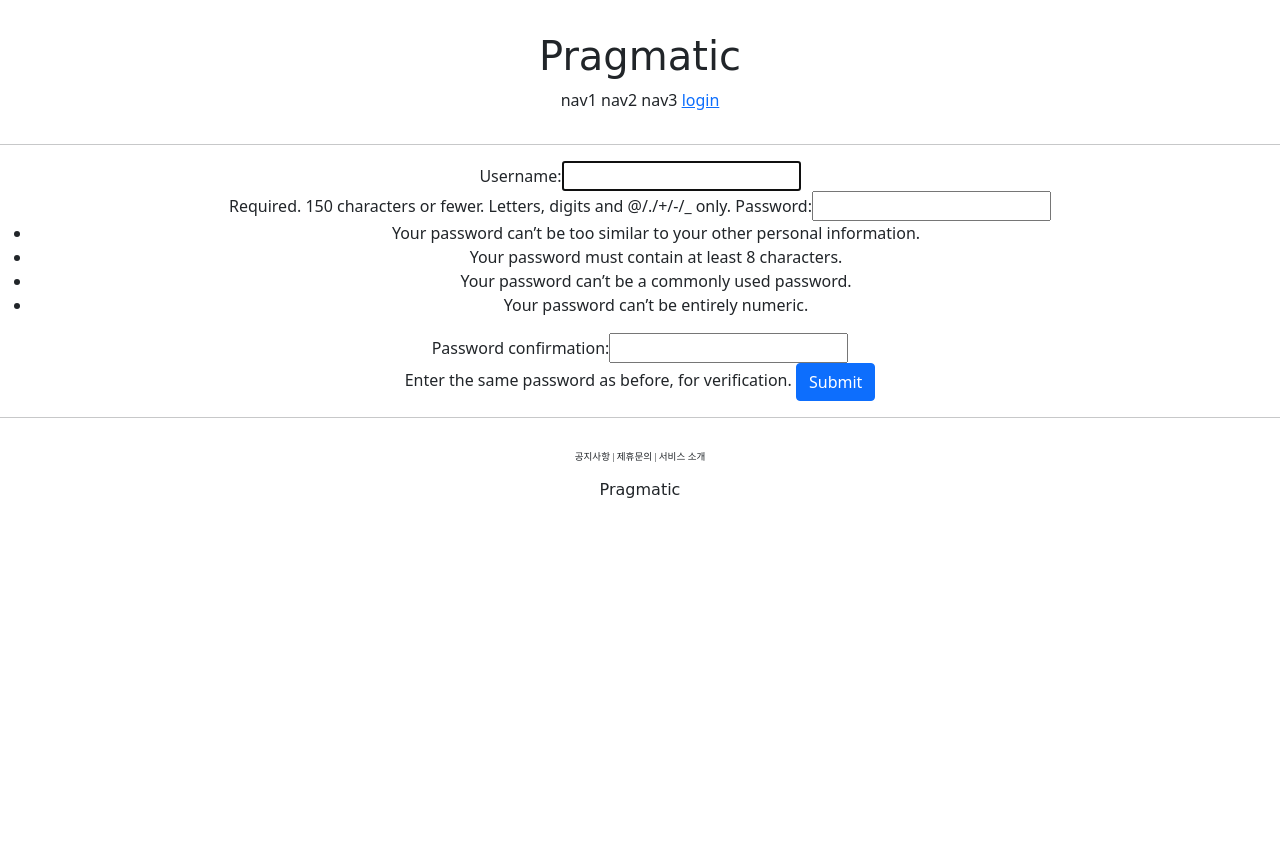
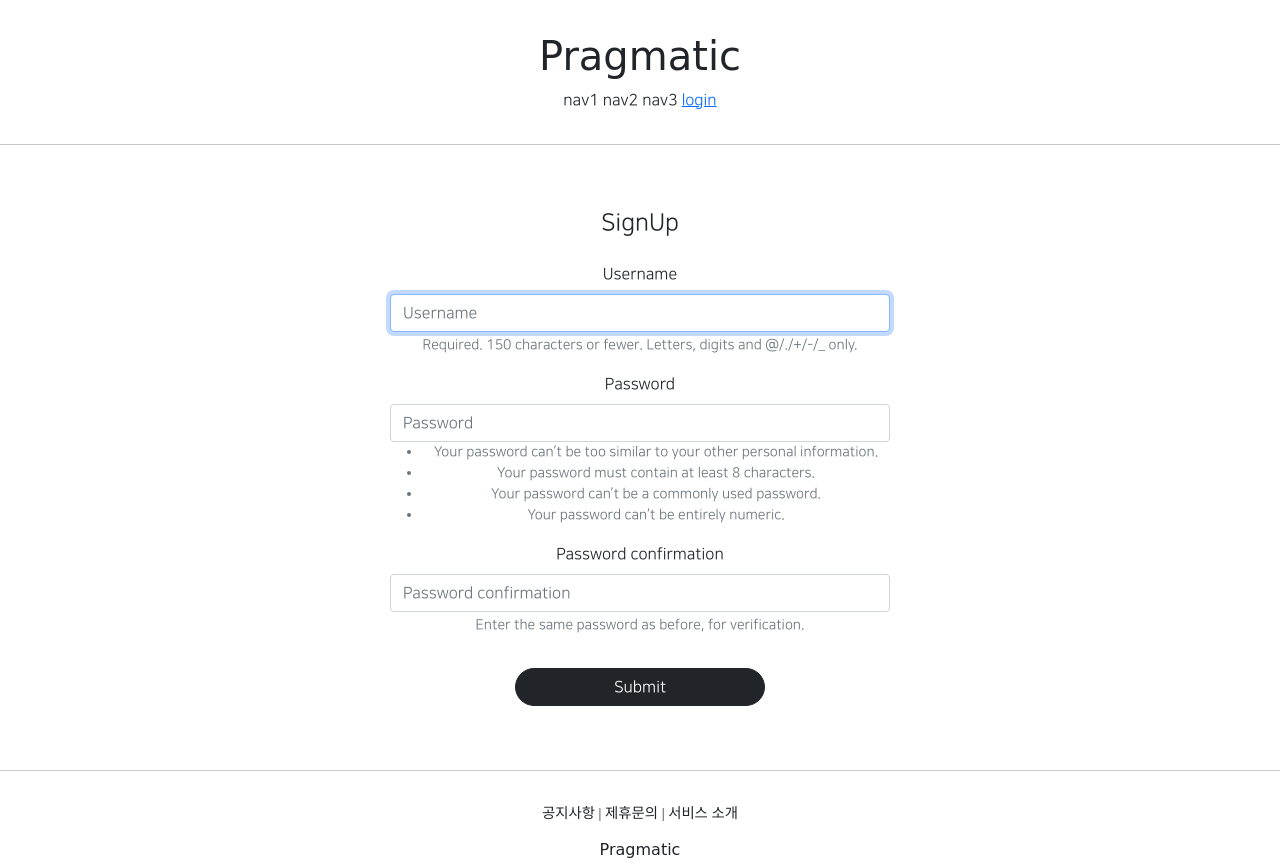
Before and after one commit to kingh2160/DO_Pinterest, a Django app: page /account/create/ in a window 1280 px wide. Before the commit the page ends 498 px from the top, so only its background shows below. Run offline with Django 3.2, Linux system fonts and the light colour scheme; some libraries are stand-ins or nearby versions; some web fonts are replaced.

Commit message:
django course 23 commit

```diff
--- a/accountapp/templates/accountapp/create.html
+++ b/accountapp/templates/accountapp/create.html
@@ -1,11 +1,14 @@
 {% extends 'base.html' %}
-
+{% load bootstrap4 %}
 {% block content %}
-  <div style="text-align: center">
+  <div style="text-align: center; max-width: 500px; margin: 4rem auto;">
+    <div class="mb-4">
+      <h4>SignUp</h4>
+    </div>
     <form action="{% url 'accountapp:create' %}" method="POST">
       {% csrf_token %}
-      {{ form }}
-      <input type="submit" class="btn btn-primary">
+      {% bootstrap_form form %}
+      <input type="submit" class="btn btn-dark rounded-pill col-6 mt-3">
     </form>
   </div>
 
--- a/pragmatic/settings.py
+++ b/pragmatic/settings.py
@@ -55,6 +55,7 @@ INSTALLED_APPS = [
     'django.contrib.messages',
     'django.contrib.staticfiles',
     'accountapp',
+    'bootstrap4',
 ]
 
 MIDDLEWARE = [
--- a/static/base.css
+++ b/static/base.css
@@ -2,7 +2,7 @@
     font-family: 'Lobster', cursive;
 }
 .pragmatic_footer_button{
-    font-size: .6rem;
+    font-size: .9rem;
 }
 .pragmatic_footer{
     text-align:center; margin-top: 2rem; font-family: 'Song Myung', serif;
--- a/templates/base.html
+++ b/templates/base.html
@@ -1,7 +1,7 @@
 <!DOCTYPE html>
 <html lang="ko">
 {% include 'head.html' %}
-<body>
+<body style="font-family: 'NanumSquareR'">
     {% include 'header.html' %}
     <hr>
     {% block content %}
--- a/templates/head.html
+++ b/templates/head.html
@@ -15,5 +15,26 @@
 
     <!-- DEFAULT CSS LINK -->
     <link rel = "stylesheet" type="text/css" href="{% static 'base.css' %}">
-
+    <style>
+        @font-face{
+            font-family: 'NanumSquareR';
+            src: local('NanumSquareR'),
+            url("{% static 'fonts/NanumSquareR.otf' %}") format("opentype");
+        }
+        @font-face{
+            font-family: 'NanumSquareEB';
+            src: local('NanumSquareEB'),
+            url("{% static 'fonts/NanumSquareEB.otf' %}") format("opentype");
+        }
+        @font-face{
+            font-family: 'NanumSquareB';
+            src: local('NanumSquareB'),
+            url("{% static 'fonts/NanumSquareB.otf' %}") format("opentype");
+        }
+        @font-face{
+            font-family: 'NanumSquareL';
+            src: local('NanumSquareL'),
+            url("{% static 'fonts/NanumSquareL.otf' %}") format("opentype");
+        }
+    </style>
 </head>
```
Also changed, not shown: accountapp/templates/accountapp/login.html (+6 -4 lines), static/fonts/NanumSquareB.otf (added), static/fonts/NanumSquareEB.otf (added), static/fonts/NanumSquareL.otf (added), static/fonts/NanumSquareR.otf (added).
